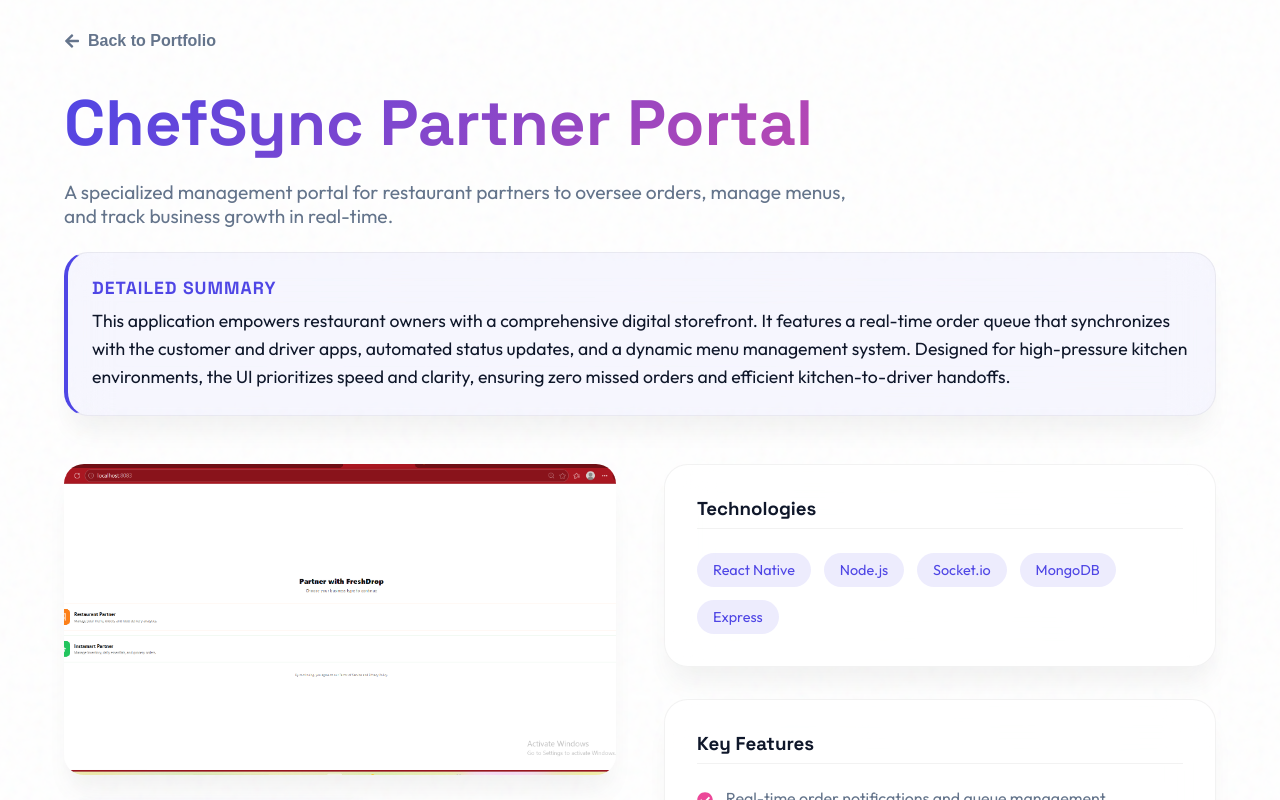
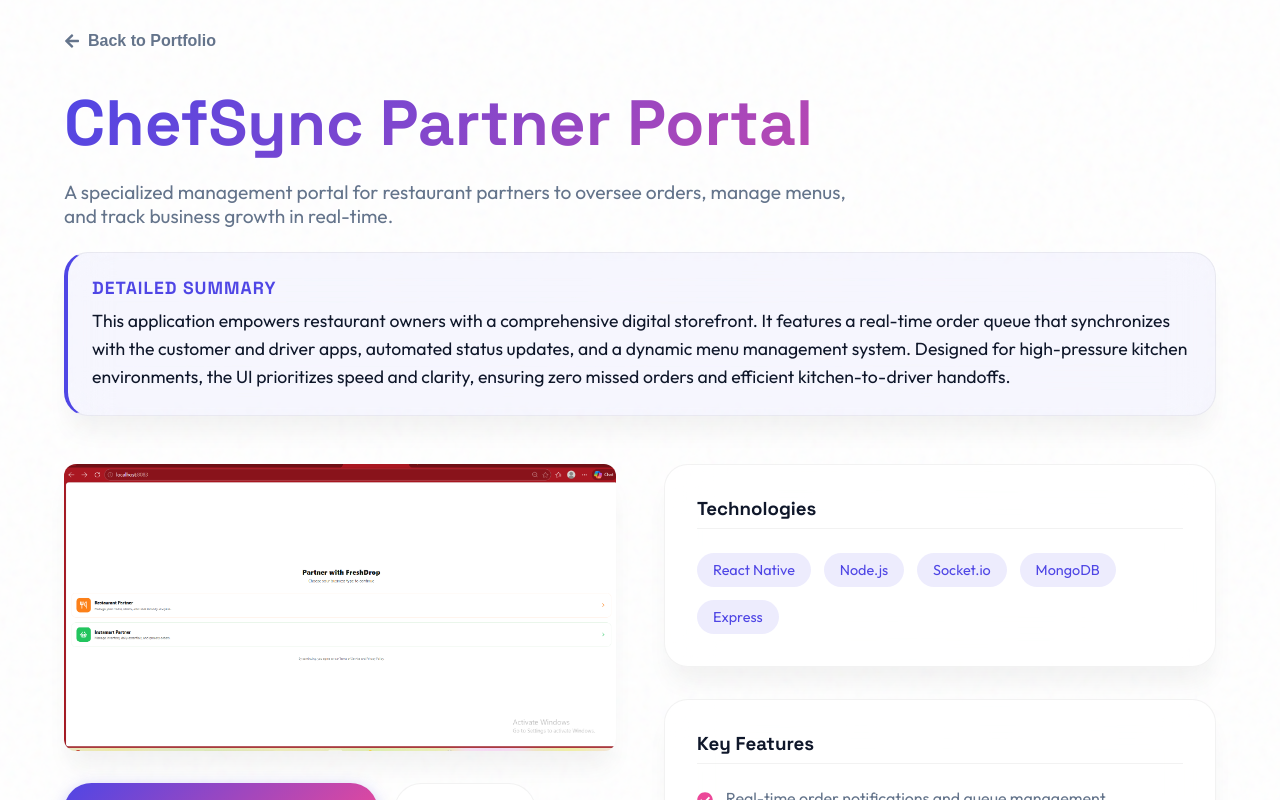
Before and after one commit to darjishyam/Portfolio, a React (Create React App) app in the folder client/: page /project/1 in a window 1280 px wide. Shown: the top 800 px of the page. Built offline with nearby package versions, Linux system fonts and the light colour scheme; no server answers.

Commit message:
fix: add Quickblog link and resolve image cropping in ProjectDetails

```diff
--- a/client/src/components/Portfolio/ProjectDetails.jsx
+++ b/client/src/components/Portfolio/ProjectDetails.jsx
@@ -97,10 +97,11 @@ const ProjectDetails = () => {
                                 alt={project.title}
                                 style={{
                                     width: '100%',
-                                    borderRadius: '20px',
+                                    borderRadius: '12px',
                                     boxShadow: 'var(--shadow-lg)',
-                                    objectFit: 'cover',
-                                    aspectRatio: '16/9'
+                                    objectFit: 'contain',
+                                    maxHeight: '600px',
+                                    background: 'rgba(0,0,0,0.05)'
                                 }}
                                 initial={{ opacity: 0, scale: 0.95 }}
                                 animate={{ opacity: 1, scale: 1 }}
--- a/client/src/data/portfolioData.js
+++ b/client/src/data/portfolioData.js
@@ -24,7 +24,7 @@ export const portfolioData = {
       image: "/quickblog_thumbnail.png",
       links: {
         demo: "https://quickblog-frontend-nine.vercel.app/",
-        github: "#"
+        github: "https://github.com/darjishyam/Quickblog"
       },
       features: [
         "Admin Dashboard for managing posts and users",
```
